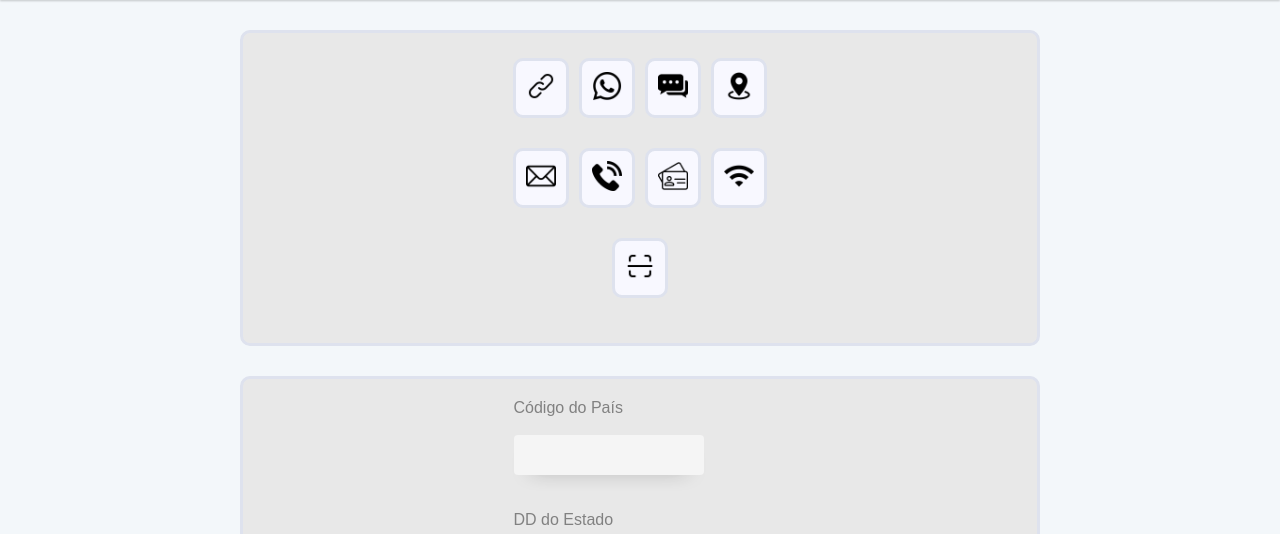
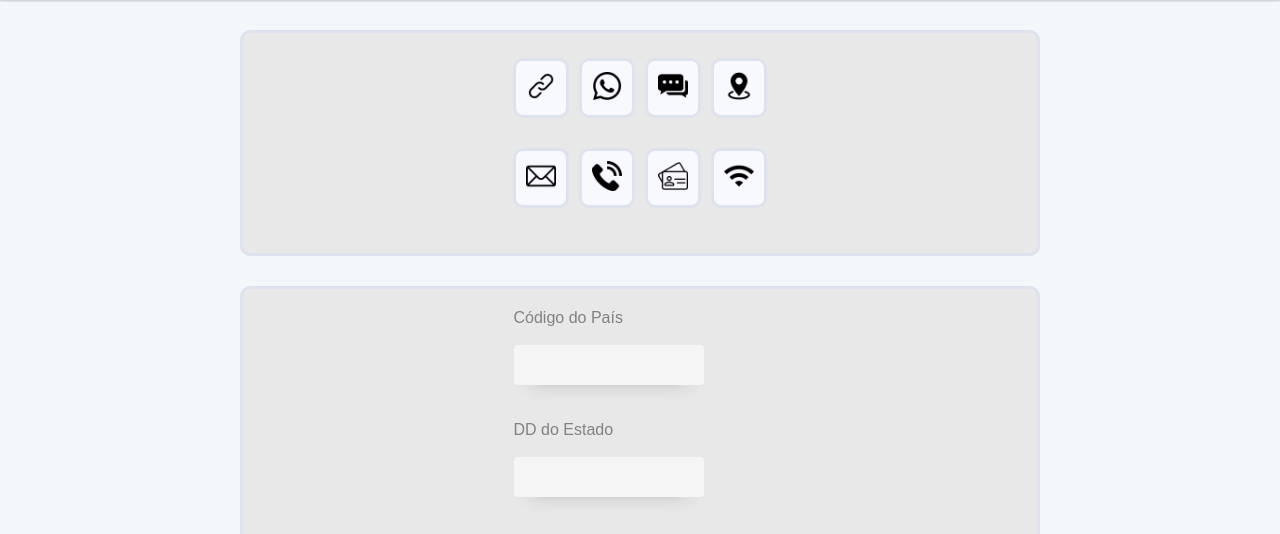
Before and after one commit to kaiquedev027/QrCodeMaster, a Flask app: page /whatsapp in a window 1280 px wide. Shown: the part 70-604 px from the top of the page. Run offline with Flask 3, Linux system fonts and the light colour scheme.

Commit message:
Update whatsapp.html

```diff
--- a/templates/whatsapp.html
+++ b/templates/whatsapp.html
@@ -58,11 +58,6 @@
                 <img class="toolbar" onclick="window.location.href='/wifi'" src="/static/img/wifi.png" alt="Imagem 8">
             </div>
         </div>
-        <div class="row2">
-            <div class="column">
-                <img class="toolbar" onclick="window.location.href='/leitor'"  src="static/img/scan.png" alt="Imagem 4">
-            </div>
-        </div>
     </div>
     <form class="Qrcode" id="qrcodeForm" enctype="multipart/form-data">
         <label for="codigoPais">Código do País</label><br>
```
